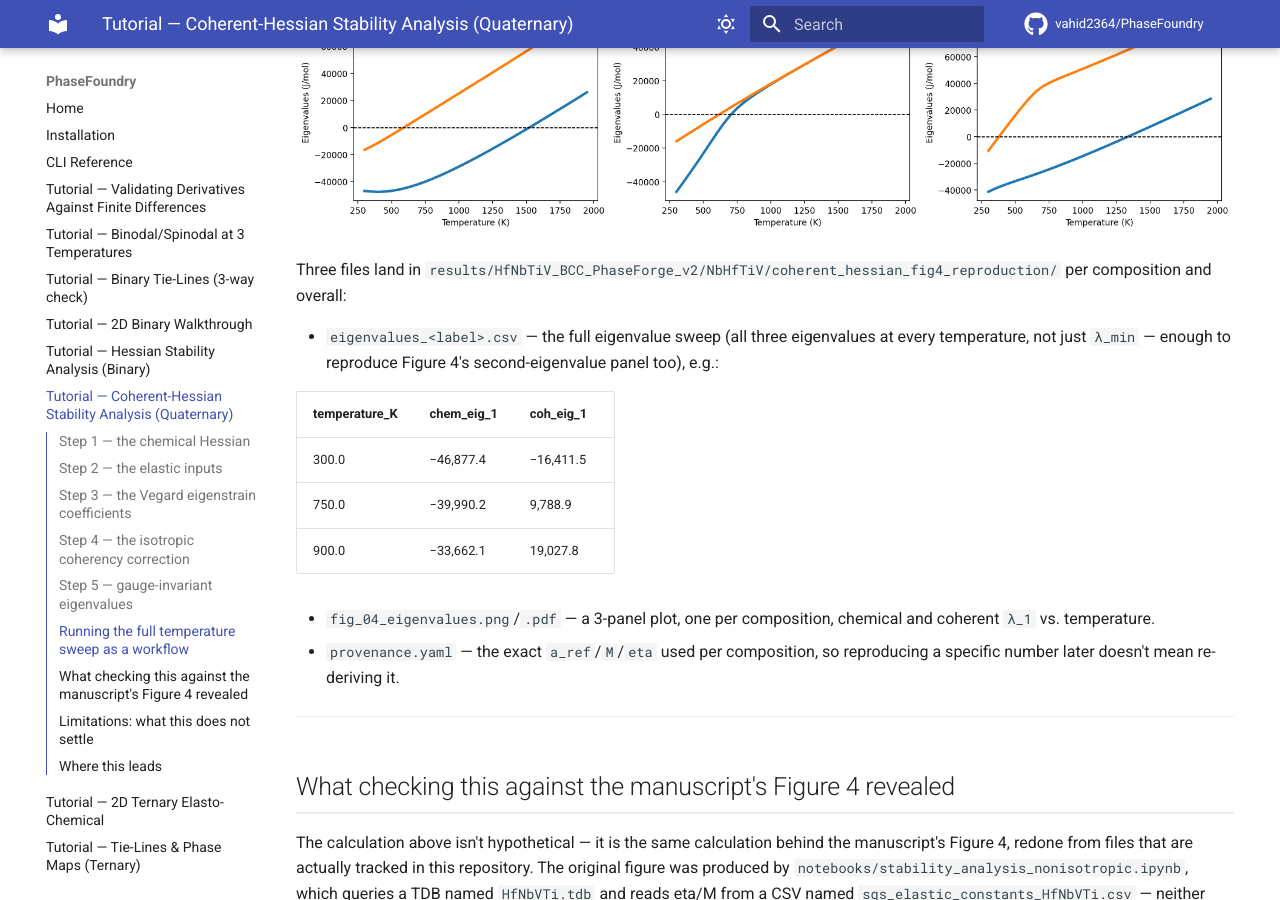
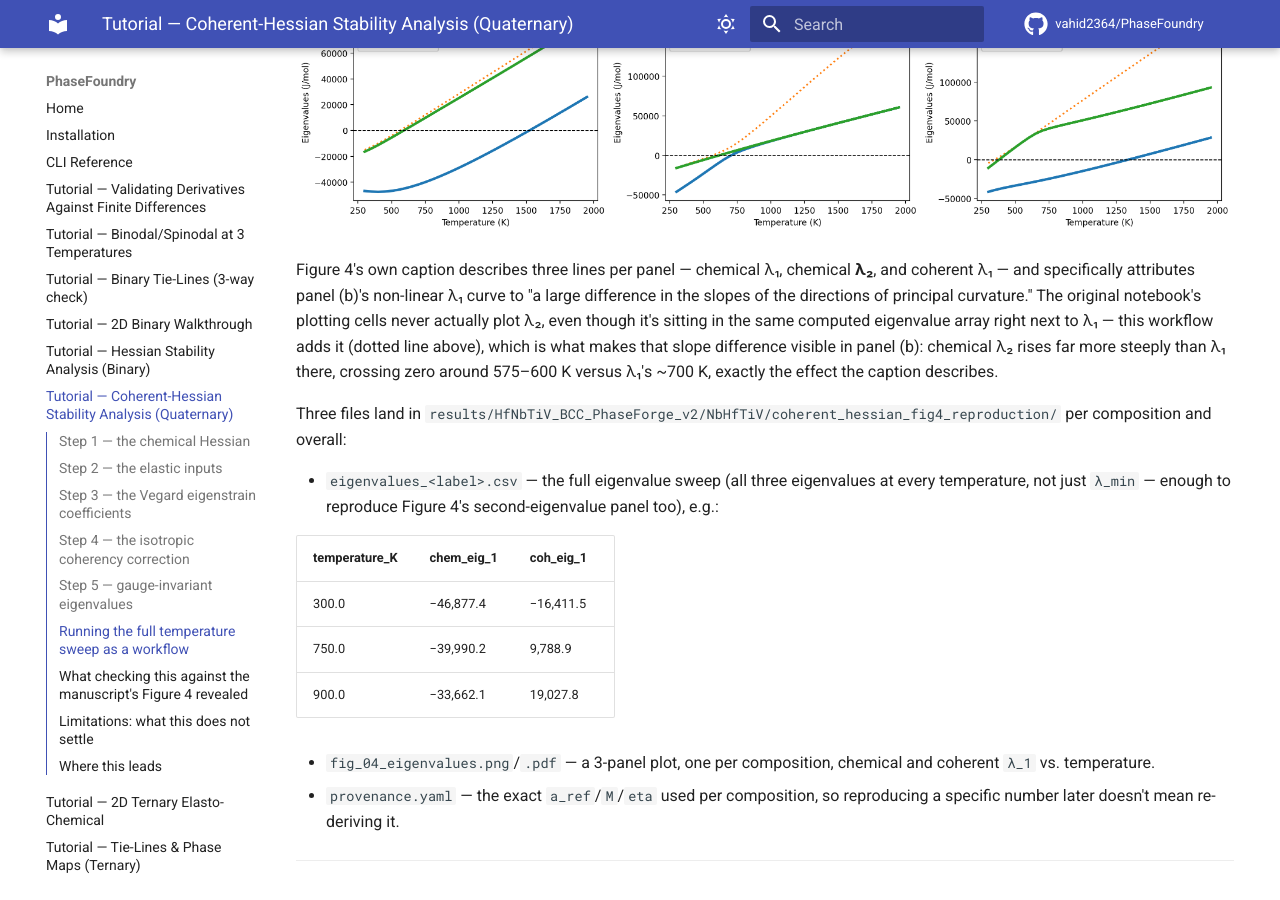
Before and after one commit to vahid2364/PhaseFoundry, an MkDocs documentation site: the page built from docs/tutorial_coherent_hessian_quaternary.md, in a window 1280 px wide and 900 px high, scrolled down 3988 px. Built offline with MkDocs 1.6.1 and Material for MkDocs 9.7.7, drawn with Linux system fonts in a browser that asks for light colours; comment, search, counter and statistics services are not loaded.

Commit message:
Plot chemical lambda_2 in the coherent-Hessian figure, matching the caption
Figure 4's caption describes three lines per panel (chemical lambda_1,
chemical lambda_2, coherent lambda_1), attributing panel (b)'s non-linear
lambda_1 curve to a large slope difference between the two chemical
eigenvalues. The original notebook never actually plots lambda_2, even
though it's already present in the same computed eigenvalue array -- only
lambda_1 ever reaches a plt.plot() call. The data was already being saved
per-eigenvalue in the CSV output; this just plots the column that was
already there.

```diff
--- a/docs/tutorial_coherent_hessian_quaternary.md
+++ b/docs/tutorial_coherent_hessian_quaternary.md
@@ -208,6 +208,16 @@ python workflows/01e_coherent_hessian/run.py \
 
 ![All three Figure 4 panels, regenerated from the production TDB and elastic CSV](images/tutorial_coherent_hessian_quaternary/01_fig4_reproduction.png)
 
+Figure 4's own caption describes three lines per panel — chemical λ₁,
+chemical **λ₂**, and coherent λ₁ — and specifically attributes panel (b)'s
+non-linear λ₁ curve to "a large difference in the slopes of the directions
+of principal curvature." The original notebook's plotting cells never
+actually plot λ₂, even though it's sitting in the same computed eigenvalue
+array right next to λ₁ — this workflow adds it (dotted line above), which
+is what makes that slope difference visible in panel (b): chemical λ₂ rises
+far more steeply than λ₁ there, crossing zero around 575–600 K versus λ₁'s
+~700 K, exactly the effect the caption describes.
+
 Three files land in `results/HfNbTiV_BCC_PhaseForge_v2/NbHfTiV/coherent_hessian_fig4_reproduction/`
 per composition and overall:
 
```
Also changed, not shown: docs/images/tutorial_coherent_hessian_quaternary/01_fig4_reproduction.png, 1 other file.
